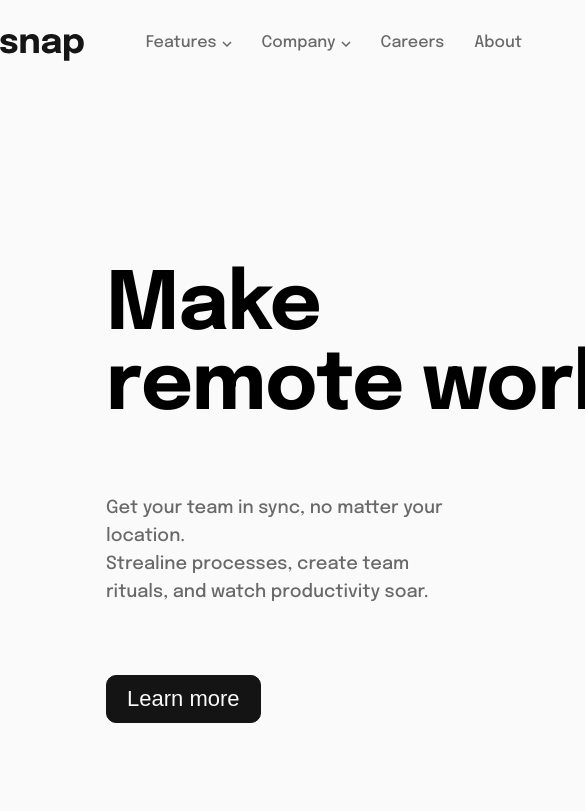
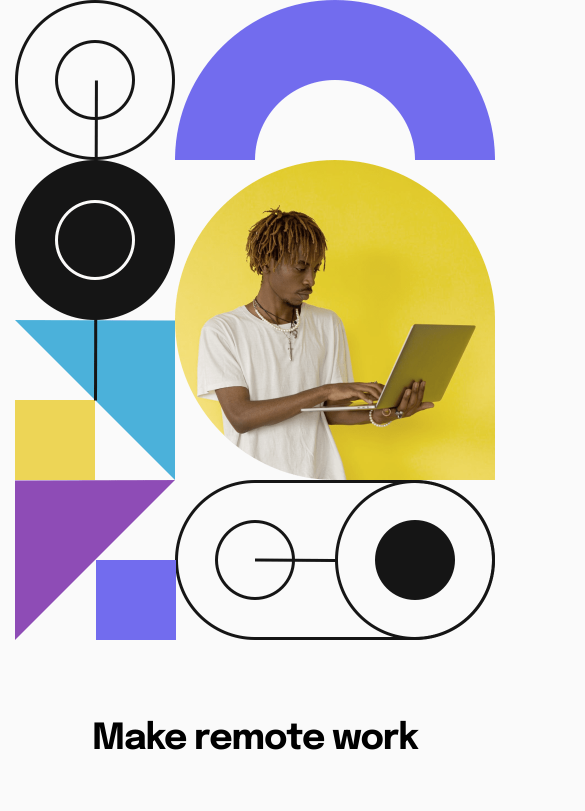
Before and after one commit to IAmCainey/FM-info-with-dropdown, a React (Create React App) app: page / in a window 390 px wide. Shown: the top 811 px of the page, 585 px wide, since content can reach past the window. Built offline with nearby package versions, Linux system fonts and the light colour scheme.

Commit message:
mobile changes

```diff
--- a/src/App.js
+++ b/src/App.js
@@ -12,10 +12,7 @@ function App() {
       <div className="App">
         <section className="hero">
           <div>
-            <h1>
-              Make <br />
-              remote work
-            </h1>
+            <h1>Make remote work</h1>
             <p>
               Get your team in sync, no matter your location. <br />
               Strealine processes, create team rituals, and watch productivity
--- a/src/css/app.css
+++ b/src/css/app.css
@@ -11,7 +11,7 @@ html {
   position: relative;
   -webkit-box-sizing: border-box;
           box-sizing: border-box;
-  width: 1440px;
+  max-width: 1440px;
   margin: auto;
 }
 
@@ -85,4 +85,34 @@ h1 {
   border: solid #141414 1px;
   color: #141414;
 }
+
+@media (max-width: 767px) {
+  .hero {
+    -webkit-box-orient: vertical;
+    -webkit-box-direction: reverse;
+        -ms-flex-direction: column-reverse;
+            flex-direction: column-reverse;
+    margin: 0;
+    padding: 0;
+    text-align: center;
+  }
+  .heroImg {
+    max-width: -webkit-fit-content;
+    max-width: -moz-fit-content;
+    max-width: fit-content;
+    padding: 0;
+    margin: 0;
+  }
+  h1 {
+    font-size: 36px;
+    line-height: 42px;
+    padding-top: 47.75px;
+    letter-spacing: -0.5;
+  }
+  p {
+    max-width: 343px;
+    font-size: 16px;
+    margin: auto;
+  }
+}
 /*# sourceMappingURL=app.css.map */
--- a/src/css/topnav.module.css
+++ b/src/css/topnav.module.css
@@ -4,11 +4,15 @@
   display: -webkit-box;
   display: -ms-flexbox;
   display: flex;
-  width: 1440px;
+  max-width: 1440px;
   -webkit-box-sizing: border-box;
           box-sizing: border-box;
   margin: 34px auto;
   justify-items: center;
+  -webkit-box-align: center;
+      -ms-flex-align: center;
+          align-items: center;
+  padding: 0 20px;
 }
 
 .topnav .links {
@@ -17,6 +21,9 @@
   display: flex;
   margin: 0;
   padding: 0 40px 0 62.24px;
+  -webkit-box-align: center;
+      -ms-flex-align: center;
+          align-items: center;
 }
 
 .topnav .links .link {
@@ -118,7 +125,7 @@
   cursor: pointer;
 }
 
-@media only screen and (max-width: 375px) {
+@media (max-width: 767px) {
   .topnav {
     display: none;
   }
--- a/src/scss/app.scss
+++ b/src/scss/app.scss
@@ -12,7 +12,7 @@ html {
 .App {
   position: relative;
   box-sizing: border-box;
-  width: 1440px;
+  max-width: 1440px;
   margin: auto;
 }
 
@@ -74,3 +74,31 @@ h1 {
     }
   }
 }
+
+@media (max-width: 767px) {
+  .hero {
+    flex-direction: column-reverse;
+    margin: 0;
+    padding: 0;
+    text-align: center;
+  }
+
+  .heroImg {
+    max-width: fit-content;
+    padding: 0;
+    margin: 0;
+  }
+
+  h1 {
+    font-size: 36px;
+    line-height: 42px;
+    padding-top: 47.75px;
+    letter-spacing: -0.5;
+  }
+
+  p {
+    max-width: 343px;
+    font-size: 16px;
+    margin: auto;
+  }
+}
--- a/src/scss/topnav.module.scss
+++ b/src/scss/topnav.module.scss
@@ -6,15 +6,18 @@
 .topnav {
   position: relative;
   display: flex;
-  width: 1440px;
+  max-width: 1440px;
   box-sizing: border-box;
   margin: 34px auto;
   justify-items: center;
+  align-items: center;
+  padding: 0 20px;
 
   .links {
     display: flex;
     margin: 0;
     padding: 0 40px 0 62.24px;
+    align-items: center;
 
     .link {
       list-style: none;
@@ -109,7 +112,10 @@
       }
     }
   }
-  @include devices(mobile) {
+}
+
+@media (max-width: 767px) {
+  .topnav {
     display: none;
   }
 }
```
Also changed, not shown: 2 other files (tests, documents, lock files or other folders).
